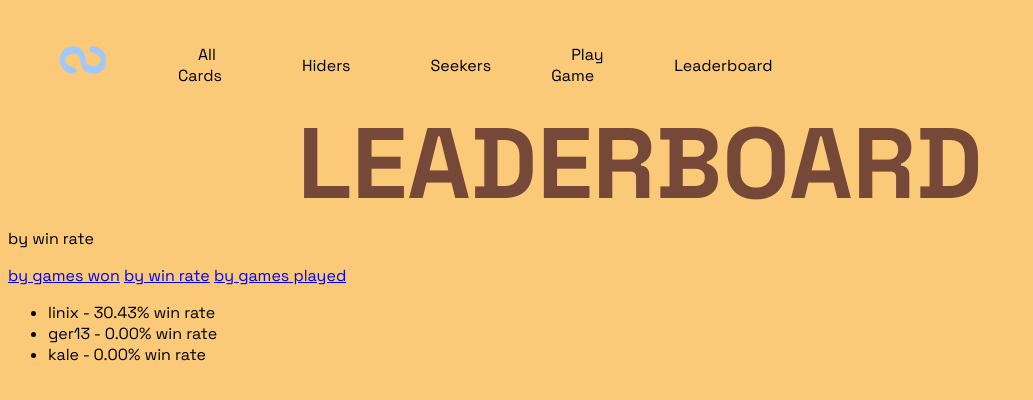
After one commit to Linkhant19/hideandseek_fullstack, a Django app: page /leaderboard_by_win_rate/ in a window 1280 px wide; the page is wider, and only the part inside the window is pictured. The commit adds this page. Shown: the top 400 px of that part, without its empty margins (0-1033 px from the left). Run offline with Django 5.2, Linux system fonts and the light colour scheme; data comes from the database, SQL or seed files in the repository; both versions use the stored data as it was after the commit; some web fonts are replaced.

Commit message:
added three different leaderboards

```diff
--- a/game/templates/game/base.html
+++ b/game/templates/game/base.html
@@ -15,16 +15,17 @@
                 <li><a href="{% url 'show_all_hiders' %}">Hiders</a></li>
                 <li><a href="{% url 'show_all_seekers' %}">Seekers</a></li>
                 <li><a href="{% url 'create_game' %}">Play Game</a></li>
-                {% if user.is_authenticated %}
+                <li><a href="{% url 'leaderboard_by_games_won' %}">Leaderboard</a></li>
+                <!-- {% if user.is_authenticated %}
 
 
                 {% else %}
-                    <!-- just for alignment -->
+
                     <li></li>
                     <li></li>
                     <li></li>
                     <li></li>
-                {% endif %}
+                {% endif %} -->
 
                 <!-- show profile picture if logged in. I will handle this later. -->
                 {% if user.is_authenticated %}
--- /dev/null
+++ b/game/templates/game/leaderboard_by_win_rate.html
@@ -0,0 +1,19 @@
+<!-- game/templates/game/leaderboard_by_win_rate.html -->
+
+{% extends 'game/base.html' %}
+
+{% block content %}
+    <h1>LEADERBOARD</h1>
+    <p>by win rate</p>
+    <a href="{% url 'leaderboard_by_games_won' %}">by games won</a>
+    <a href="{% url 'leaderboard_by_win_rate' %}">by win rate</a>
+    <a href="{% url 'leaderboard_by_games_played' %}">by games played</a>
+    <ul>
+        {% for profile in profiles %}
+            <li>
+                <!-- floatformat:2 will round to 2 decimal places -->
+                {{ profile.user.username }} - {{ profile.win_rate|floatformat:2 }}% win rate
+            </li>
+        {% endfor %}
+    </ul>
+{% endblock %}
--- a/game/urls.py
+++ b/game/urls.py
@@ -20,6 +20,9 @@ urlpatterns = [
     path(r'profile/<int:pk>', views.ShowProfileView.as_view(), name='show_profile'), # page for showing a specific profile
     path(r'create_profile/', views.CreateProfileView.as_view(), name='create_profile'), # page for creating a profile
     path(r'game_over/<int:pk>', views.GameOverView.as_view(), name='game_over'), # page for showing a specific game over
+    path(r'leaderboard_by_games_won/', views.LeaderboardByGamesWonView.as_view(), name='leaderboard_by_games_won'), # page for showing the leaderboard
+    path(r'leaderboard_by_games_played/', views.LeaderboardByGamesPlayedView.as_view(), name='leaderboard_by_games_played'), # page for showing the leaderboard
+    path(r'leaderboard_by_win_rate/', views.LeaderboardByWinRateView.as_view(), name='leaderboard_by_win_rate'), # page for showing the leaderboard
 
 
     path(r'login/', auth_views.LoginView.as_view(template_name='game/login.html'), name='login'),
--- a/game/views.py
+++ b/game/views.py
@@ -14,6 +14,7 @@ from django.contrib.auth.forms import UserCreationForm
 from django.contrib.auth.models import User
 from django.contrib.auth import login
 from django.http import JsonResponse
+from django.db.models import F, DecimalField, ExpressionWrapper, FloatField, Case, When, Value
 import random
 
 import operator
@@ -311,3 +312,60 @@ class GameOverView(DetailView):
             profile.save()
         except Exception as e:
             print(f"Error updating profile: {e}")
+
+
+class LeaderboardByGamesWonView(ListView):
+    '''
+    class-based view called LeaderboardView to show the leaderboard, inherited from ListView.
+    '''
+    model = Profile
+    template_name = 'game/leaderboard_by_games_won.html'
+    context_object_name = 'profiles'
+
+    # get a list of profiles ordered by games_won
+    def get_queryset(self):
+        '''
+        override get_queryset to order profiles by games_won
+        '''
+        return Profile.objects.order_by('-games_won')
+
+class LeaderboardByGamesPlayedView(ListView):
+    '''
+    class-based view called LeaderboardView to show the leaderboard, inherited from ListView.
+    '''
+    model = Profile
+    template_name = 'game/leaderboard_by_games_played.html'
+    context_object_name = 'profiles'
+
+    # get a list of profiles ordered by games_played
+    def get_queryset(self):
+        '''
+        override get_queryset to order profiles by games_played
+        '''
+        return Profile.objects.order_by('-games_played')
+
+class LeaderboardByWinRateView(ListView):
+    '''
+    class-based view called LeaderboardView to show the leaderboard, inherited from ListView.
+    '''
+    model = Profile
+    template_name = 'game/leaderboard_by_win_rate.html'
+    context_object_name = 'profiles'
+
+    # get a list of profiles ordered by win_rate
+    def get_queryset(self):
+        '''
+        override get_queryset to order profiles by win_rate
+        '''
+        # win_rate = (games_won / games_played) * 100
+        return Profile.objects.annotate(
+            win_rate=ExpressionWrapper(
+                Case(
+                    # If games_played is 0, set win_rate to 0.0
+                    When(games_played=0, then=Value(0.0)),
+                    # Otherwise, calculate the win_rate
+                    default=(F('games_won') * 1.0 / F('games_played')) * 100,
+                ),
+                output_field=DecimalField(max_digits=5, decimal_places=2)
+            )
+        ).order_by('-win_rate')
```
Also changed, not shown: game/templates/game/leaderboard_by_games_played.html (added, +18 -0 lines), game/templates/game/leaderboard_by_games_won.html (added, +18 -0 lines), db.sqlite3.
